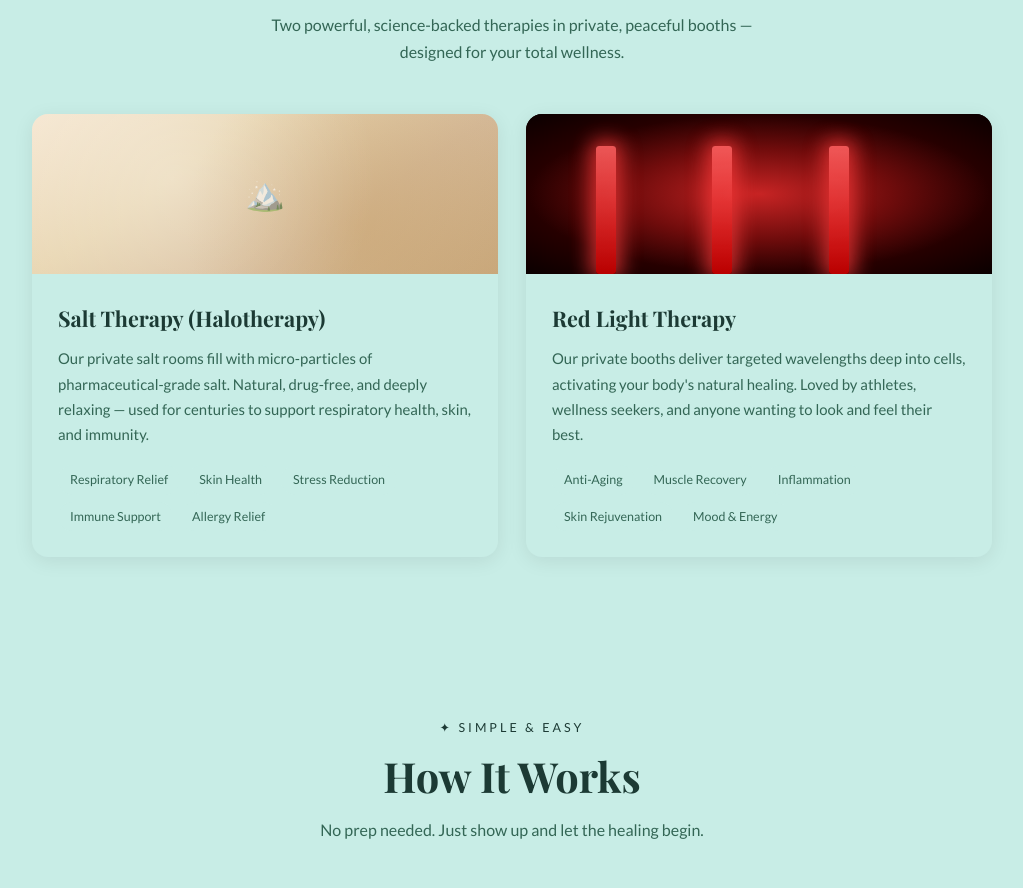
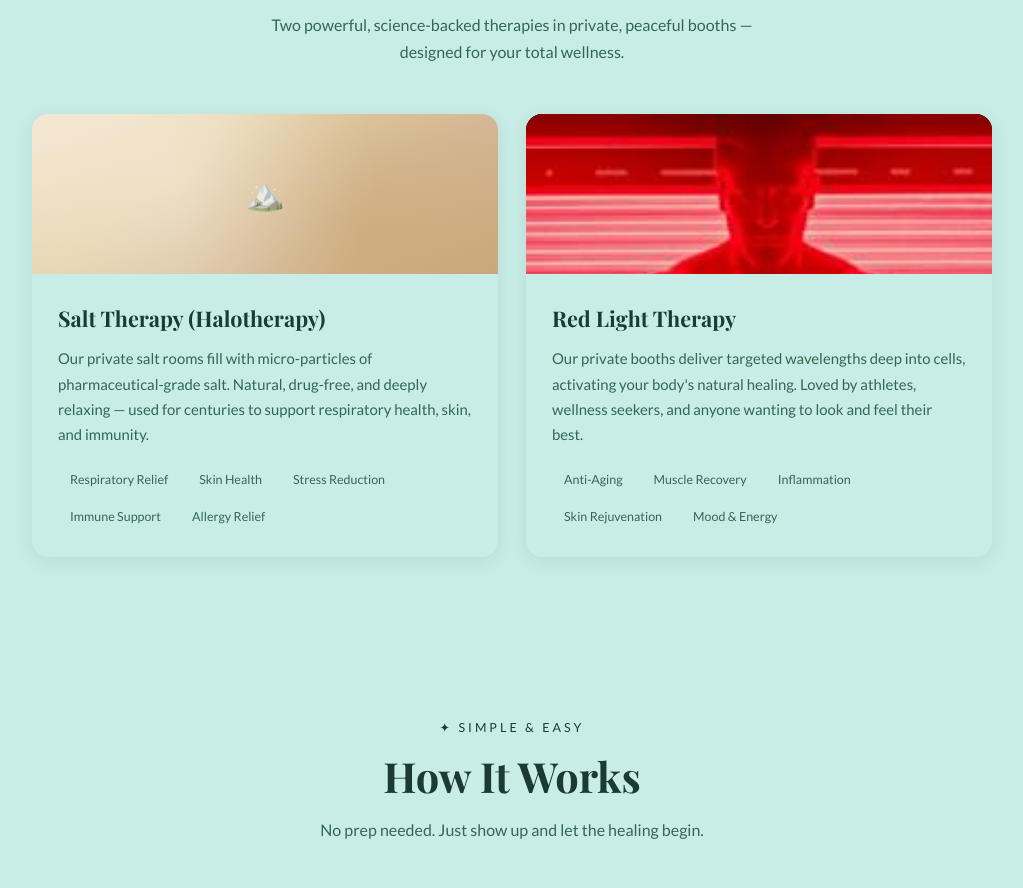
Before and after one commit to clawrenceisthebestboy-dev/saltandlight, a website: page index.html in a window 1280 px wide. Shown: the part 968-1856 px from the top of the page, without its empty margins (128-1151 px from the left). Drawn offline with nearby package versions, Linux system fonts and the light colour scheme.

Commit message:
Real red light therapy photo in services card

```diff
--- a/index.html
+++ b/index.html
@@ -142,12 +142,7 @@
       </div>
     </div>
     <div class="service-card">
-      <div class="card-banner red-banner" style="background:#0a0000;display:flex;align-items:center;justify-content:center;position:relative;overflow:hidden;min-height:160px">
-  <div style="position:absolute;inset:0;background:radial-gradient(ellipse at center,rgba(220,40,40,0.9) 0%,rgba(180,20,20,0.6) 40%,rgba(80,0,0,0.4) 70%,#0a0000 100%)"></div>
-  <div style="position:absolute;top:20%;left:15%;width:20px;height:80%;background:linear-gradient(180deg,#ff6060,#cc0000);border-radius:3px;box-shadow:0 0 20px 6px rgba(255,60,60,0.8);opacity:.9"></div>
-  <div style="position:absolute;top:20%;left:40%;width:20px;height:80%;background:linear-gradient(180deg,#ff6060,#cc0000);border-radius:3px;box-shadow:0 0 20px 6px rgba(255,60,60,0.8);opacity:.9"></div>
-  <div style="position:absolute;top:20%;left:65%;width:20px;height:80%;background:linear-gradient(180deg,#ff6060,#cc0000);border-radius:3px;box-shadow:0 0 20px 6px rgba(255,60,60,0.8);opacity:.9"></div>
-</div>
+      <div class="card-banner red-banner" style="background:#000;overflow:hidden;padding:0"><img src="red-light.jpg" alt="Red Light Therapy" style="width:100%;height:160px;object-fit:cover;object-position:center top"></div>
       <div class="card-body">
         <h3>Red Light Therapy</h3>
         <p>Our private booths deliver targeted wavelengths deep into cells, activating your body's natural healing. Loved by athletes, wellness seekers, and anyone wanting to look and feel their best.</p>
```
Also changed, not shown: red-light.jpg (added).
